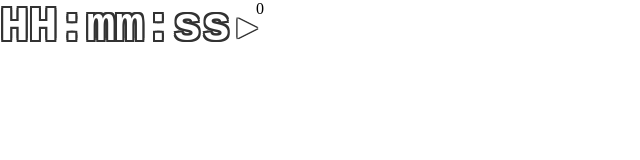
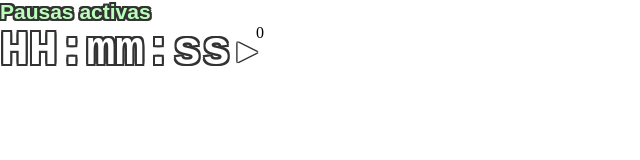
Before and after one commit to dende190/relo-jito, an Electron app: page codigo/ventanas/reloj/reloj.html in a window 1280 px wide. Shown: the whole page, without its empty margins (0-640 px from the left). Drawn offline with Linux system fonts and the light colour scheme.

Commit message:
Agrega enlace base para citas del calendario

```diff
--- a/codigo/configuracion.js
+++ b/codigo/configuracion.js
@@ -35,5 +35,10 @@ module.exports = {
       color_normal: '#fff',
       color_para_indicar_silencio_de_microfonos: '#f00',
     },
+    texto_de_cita: {
+      fuente: 'arial',
+      grosor_de_sombra_en_pixeles: 2,
+      tamano_en_pixeles: 24,
+    },
   },
 };
--- a/codigo/ventanas/reloj/reloj.css
+++ b/codigo/ventanas/reloj/reloj.css
@@ -3,7 +3,22 @@
   padding: 0;
 }
 
-.relojito {
+.relojito-cita:-webkit-any-link {
+  color: #afa;
+  cursor: pointer;
+  display: block;
+  font-family: arial;
+  font-size: 21px;
+  font-weight: bold;
+  opacity: 0.8;
+  text-decoration: none;
+  text-shadow:
+    /* TODO: Traer de configuración */
+    2px 0 #000, -2px 0 #000, 0 2px #000, 0 -2px #000,
+    2px 2px #000, -2px -2px #000, 2px -2px #000, -2px 2px #000;
+}
+
+.relojito-reloj {
   display: flex;
 }
 
--- a/codigo/ventanas/reloj/reloj.html
+++ b/codigo/ventanas/reloj/reloj.html
@@ -11,6 +11,10 @@
   </head>
   <body>
     <div class="relojito">
+      <a class="relojito-cita" href="https://google.com" target="_blank">
+        Pausas activas
+      </a>
+      <div class="relojito-reloj">
         <span class="relojito-hora jsHora">
           HH:mm:ss
         </span>
@@ -29,5 +33,6 @@
           0
         </div>
       </div>
+    </div>
   </body>
 </html>
```
Also changed, not shown: codigo/clases/reloj.js (+16 -2 lines). Lines whose indentation alone changed are shown as unchanged.
